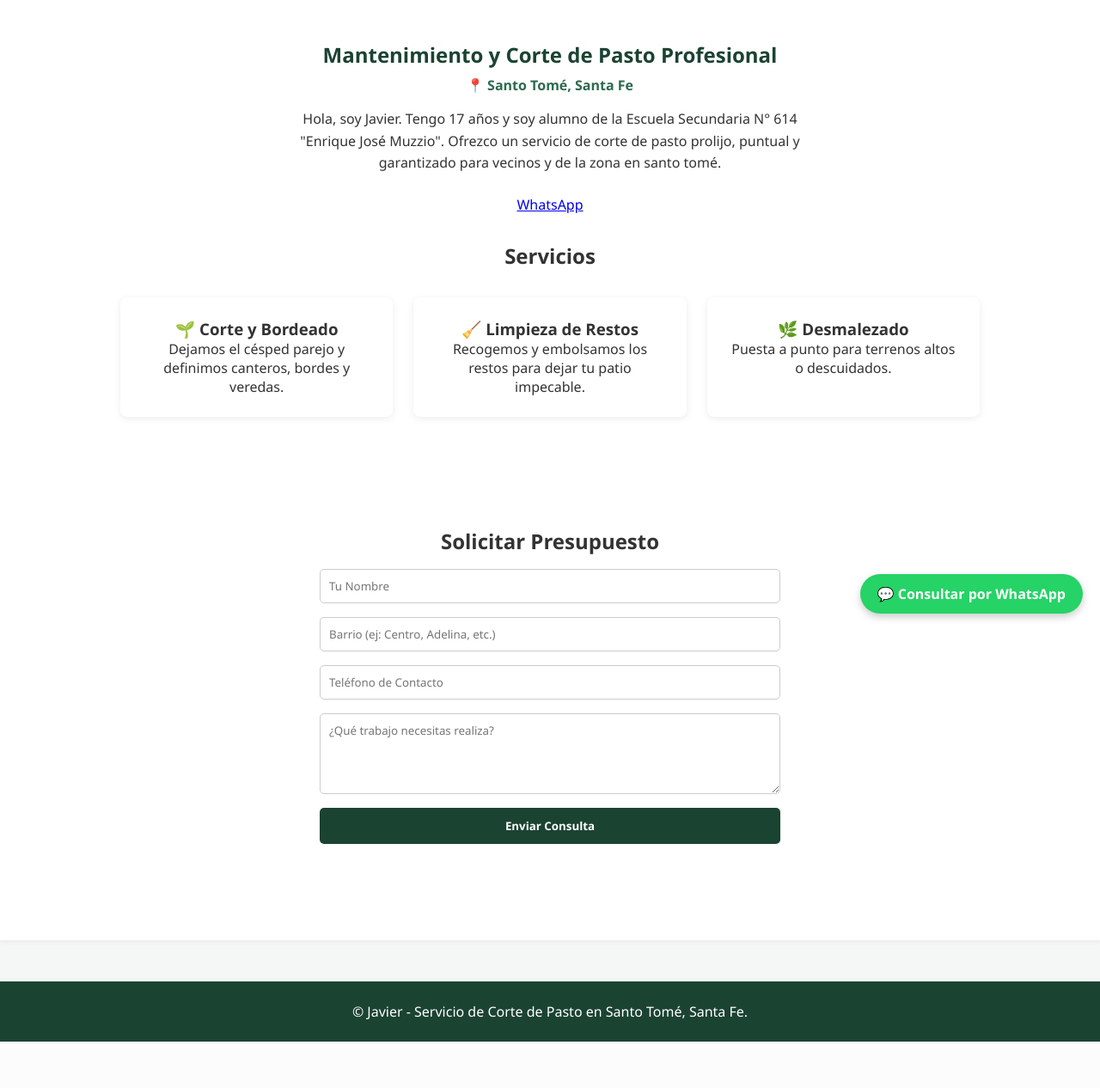
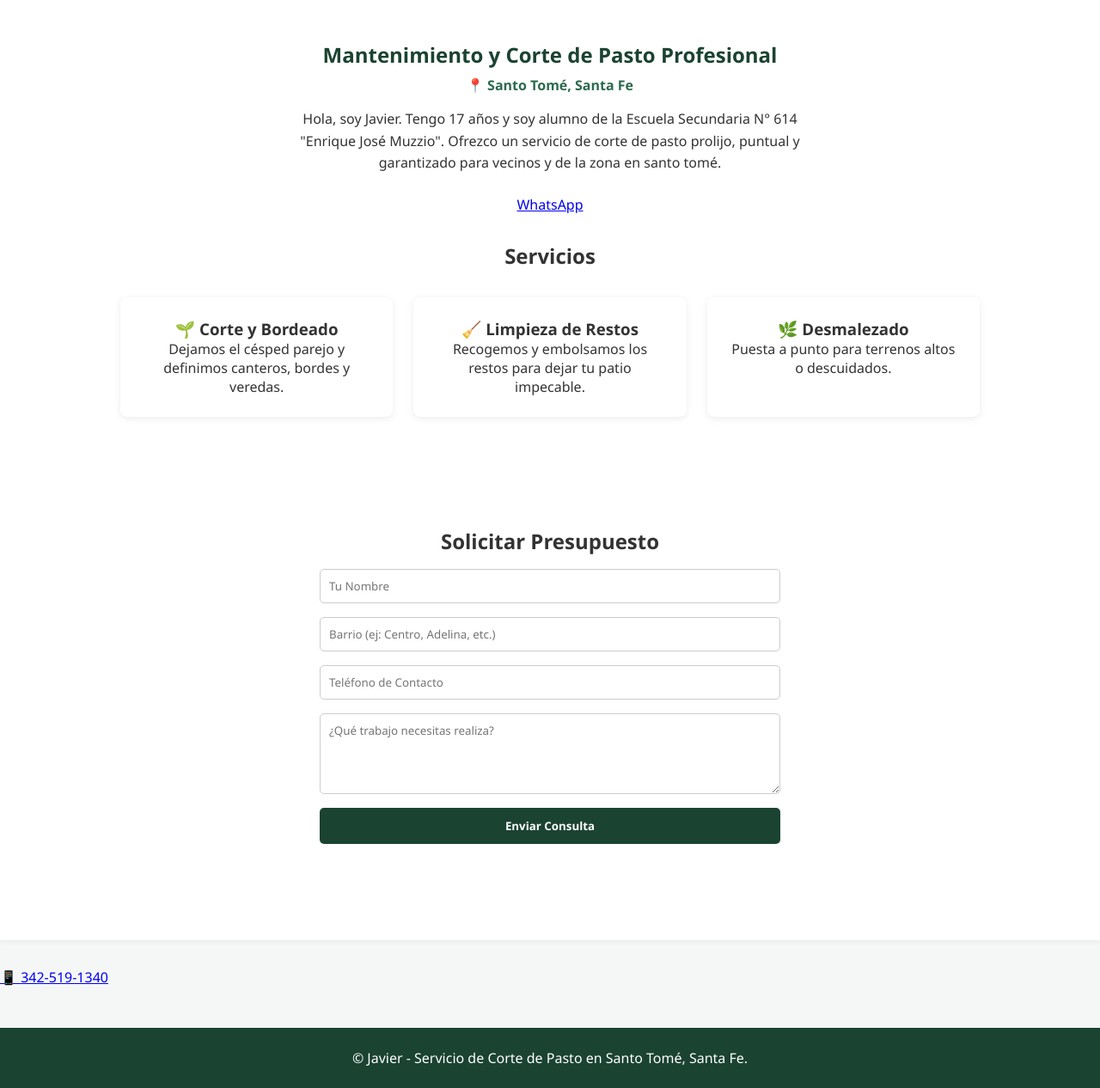
Before and after one commit to javiermnds/corte-pasto-javi, a Django app: page / in a window 1280 px wide. Shown: the part 66-1332 px from the top of the page at 86% size. Before the commit the page ends 1278 px from the top, so only its background shows below. Run offline with Django 5.2, Linux system fonts and the light colour scheme; data comes from the database, SQL or seed files in the repository.

Commit message:
Update base.html

```diff
--- a/portal/templates/portal/base.html
+++ b/portal/templates/portal/base.html
@@ -16,9 +16,9 @@
         {% endblock %}
     </main>
 
-    <a href="https://wa.me/5493425191340" class="btn-whatsapp" target="_blank">
-        💬 Consultar por WhatsApp
-    </a>
+    <a href="https://wa.me/5493425191340" class="btn-whatsapp-header" target="_blank">
+  📱 <span>342-519-1340</span>
+</a>
 
     <footer>
         <p>&copy; Javier - Servicio de Corte de Pasto en Santo Tomé, Santa Fe.</p>
```
